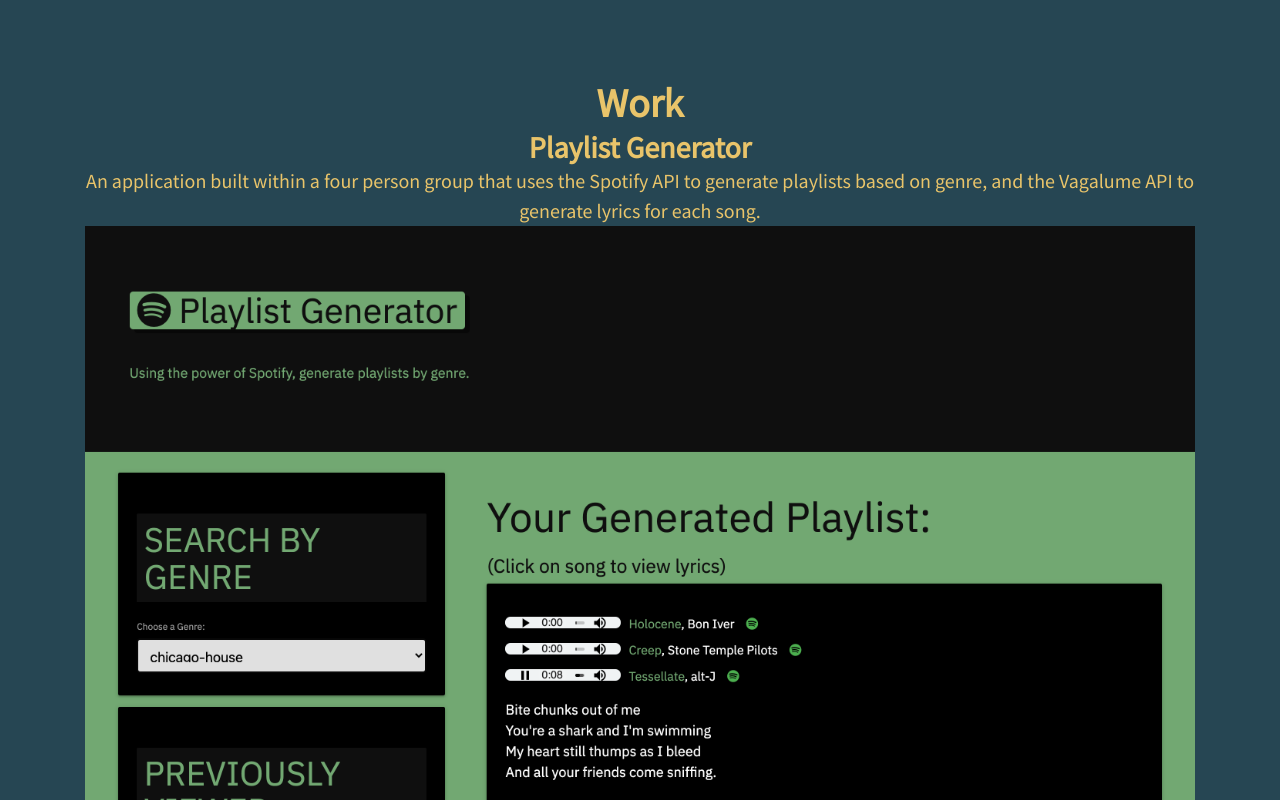
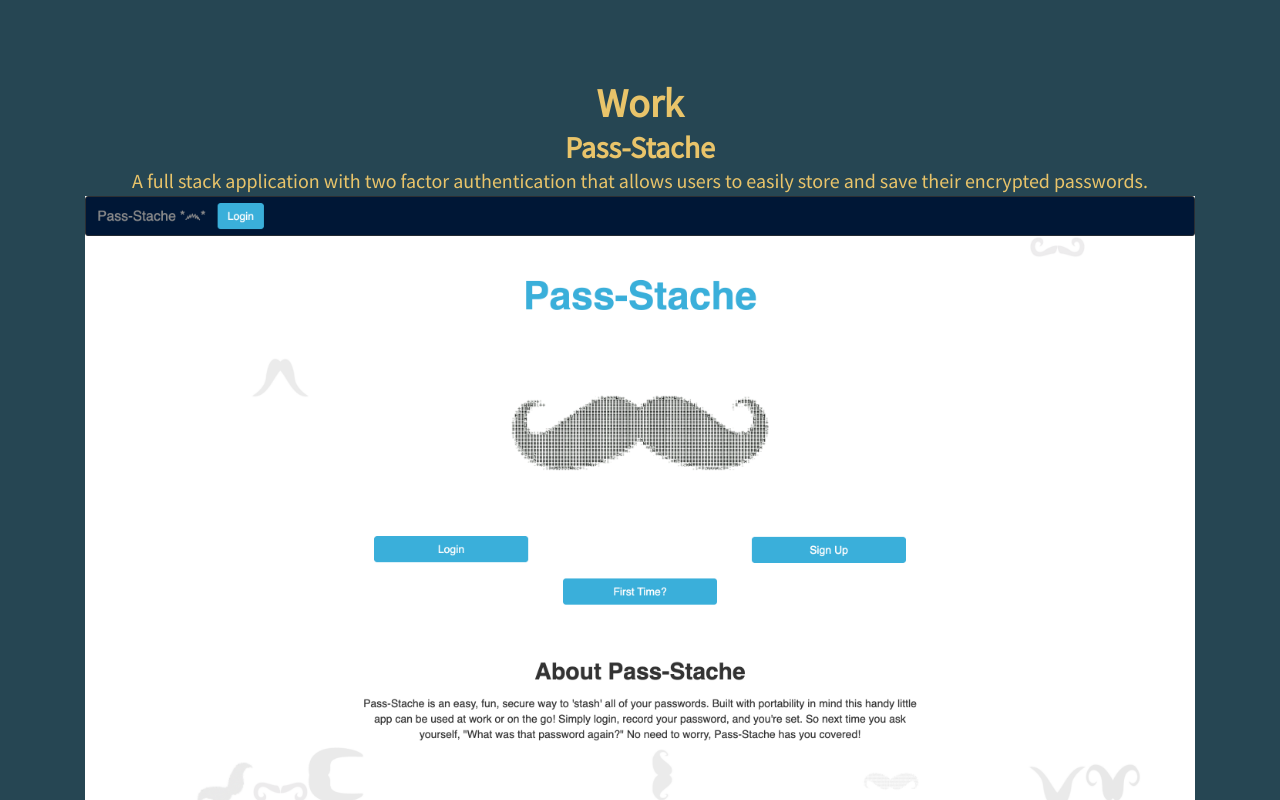
Before and after one commit to andydhpkp/andydhpkp.github.io, a plain HTML site: page index.html in a window 1280 px wide. Shown: the part 2020-2820 px from the top of the page. Drawn offline with Linux system fonts and the light colour scheme.

Commit message:
added second bootcamp group project

```diff
--- a/index.html
+++ b/index.html
@@ -122,6 +122,23 @@
     <!-- Work -->
     <section id="work" class="work-projects">
         <h1>Work</h1>
+
+        <!-- Newest Project -->
+        <div class="first-project">
+            <a href="https://github.com/andydhpkp/pass-stache">
+                <img src="./assets/photos/Pass-Stache.png" alt="Pass Stache Homepage">
+            </a>
+
+            <!-- Project Description -->
+            <div class="project-description">
+                <h2>Pass-Stache</h2>
+                <p>
+                    A full stack application with two factor authentication that allows users to easily store and save their encrypted passwords.
+                </p>
+
+            </div>
+        </div>
+
         <!-- First Project -->
         <div class="first-project">
             <a href="https://joseepina.github.io/bc-project-01/">
```
Also changed, not shown: assets/photos/Pass-Stache.png (added).
